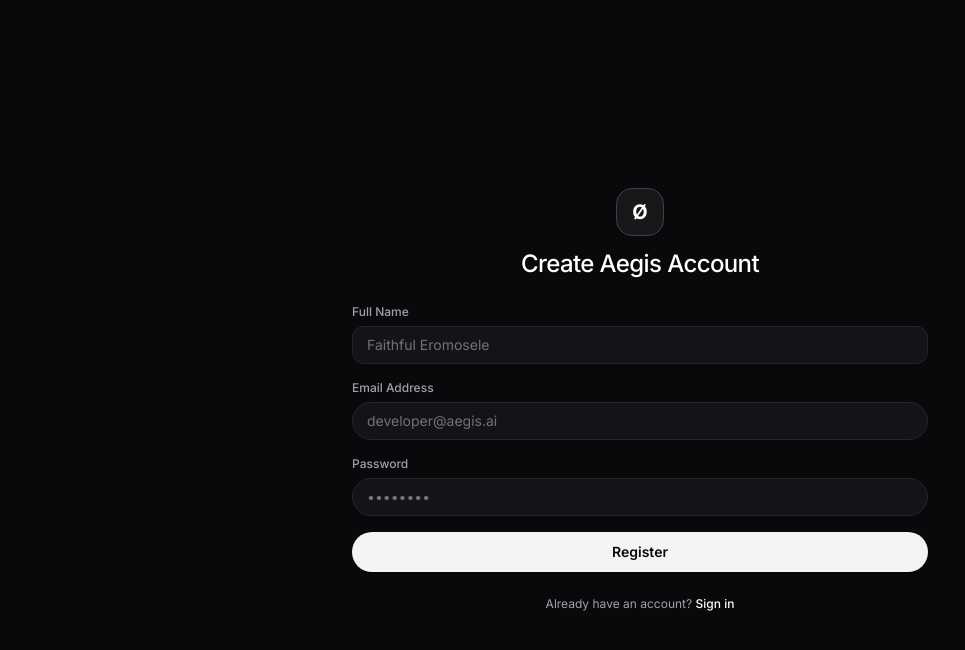
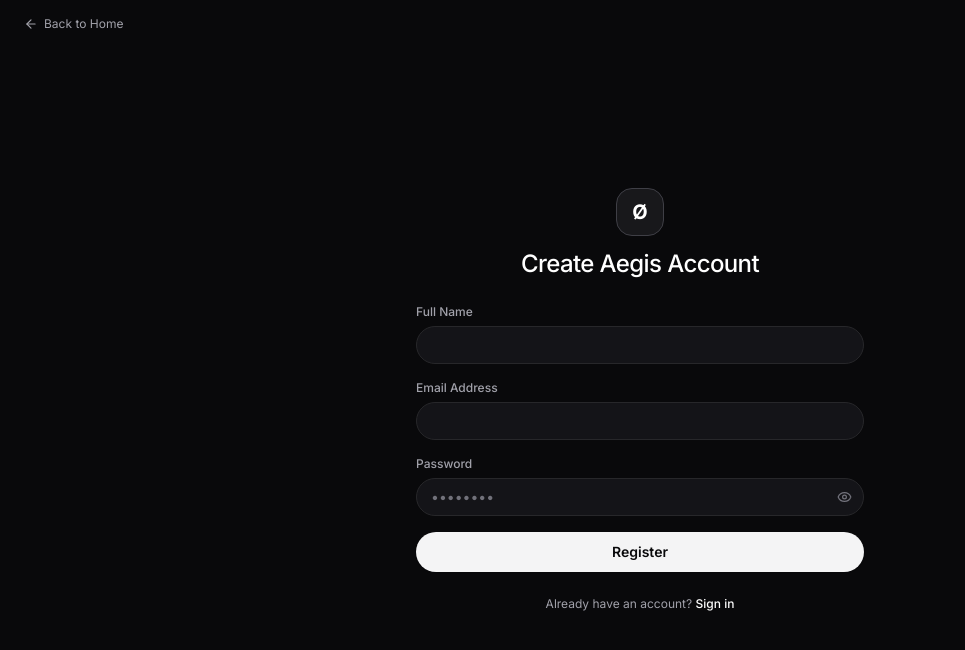
Before and after one commit to Faithful001/aegis, a React (Vite) app in the folder frontend/: page /auth/register in a window 1280 px wide. Shown: the top 650 px of the page, without its empty margins (0-965 px from the left). Built offline with nearby package versions, Linux system fonts and the light colour scheme.

Commit message:
chore: set up make and shell files to run the backend and frontend concurrently

```diff
--- a/frontend/src/api/client.ts
+++ b/frontend/src/api/client.ts
@@ -1,6 +1,7 @@
 import axios from "axios";
 
-export const API_BASE_URL = "http://localhost:8080/api/v1";
+export const API_BASE_URL = "/api/v1";
+
 
 export const apiClient = axios.create({
   baseURL: API_BASE_URL,
--- a/frontend/src/components/layout/Header.tsx
+++ b/frontend/src/components/layout/Header.tsx
@@ -1,4 +1,5 @@
 import React, { useState } from "react";
+import { Link } from "@tanstack/react-router";
 import { Settings, Sparkles } from "lucide-react";
 import { useAuth } from "../../context/AuthContext";
 import { AuthModal } from "../modals/AuthModal";
@@ -25,22 +26,20 @@
       <div className="flex items-center gap-3">
         <>
           {/* Sign in Button */}
-          <button
-            type="button"
-            onClick={() => openAuth("login")}
+          <Link
+            to="/auth/login"
             className="px-4 py-1.5 rounded-full bg-surface-card border border-surface-border text-xs font-semibold text-zinc-200 hover:bg-zinc-800 transition-all"
           >
             Sign in
-          </button>
+          </Link>
 
           {/* Sign up Button */}
-          <button
-            type="button"
-            onClick={() => openAuth("register")}
+          <Link
+            to="/auth/register"
             className="px-4 py-1.5 rounded-full bg-white text-zinc-950 text-xs font-semibold hover:bg-zinc-200 transition-all shadow-sm"
           >
             Sign up
-          </button>
+          </Link>
         </>
       </div>
 
--- a/frontend/src/components/ui/Input.tsx
+++ b/frontend/src/components/ui/Input.tsx
@@ -1,26 +1,47 @@
-import React from "react";
+import React, { useState } from "react";
+import { Eye, EyeOff } from "lucide-react";
 import { cn } from "./Button";
 
 export interface InputProps extends React.InputHTMLAttributes<HTMLInputElement> {
   label?: string;
   error?: string;
+  showToggle?: boolean;
 }
 
 export const Input = React.forwardRef<HTMLInputElement, InputProps>(
-  ({ className, label, error, type = "text", ...props }, ref) => {
+  ({ className, label, error, type = "text", showToggle, ...props }, ref) => {
+    const [visible, setVisible] = useState(false);
+
+    const isPassword = type === "password";
+    const inputType = isPassword && showToggle ? (visible ? "text" : "password") : type;
+
     return (
       <div className="w-full space-y-1.5">
         {label && <label className="block text-xs font-medium text-zinc-400">{label}</label>}
+        <div className="relative">
           <input
-          type={type}
+            type={inputType}
             ref={ref}
             className={cn(
               "w-full px-3.5 py-2 text-sm bg-surface-card border border-surface-border text-zinc-100 rounded-xl placeholder:text-zinc-500 focus:outline-none focus:border-zinc-500 focus:ring-1 focus:ring-zinc-500 transition-all duration-150",
+              isPassword && showToggle && "pr-10",
               error && "border-red-500/80 focus:border-red-500 focus:ring-red-500",
               className
             )}
             {...props}
           />
+          {isPassword && showToggle && (
+            <button
+              type="button"
+              onClick={() => setVisible((v) => !v)}
+              className="absolute right-3 top-1/2 -translate-y-1/2 text-zinc-500 hover:text-zinc-300 transition-colors"
+              tabIndex={-1}
+              aria-label={visible ? "Hide password" : "Show password"}
+            >
+              {visible ? <EyeOff size={15} /> : <Eye size={15} />}
+            </button>
+          )}
+        </div>
         {error && <p className="text-xs text-red-400 font-medium">{error}</p>}
       </div>
     );
--- a/frontend/src/pages/auth/login/index.tsx
+++ b/frontend/src/pages/auth/login/index.tsx
@@ -1,4 +1,6 @@
 import React, { useState } from "react";
+import { Link } from "@tanstack/react-router";
+import { ArrowLeft } from "lucide-react";
 import { useAuth } from "../../../context/AuthContext";
 import { Input } from "../../../components/ui/Input";
 import { Button } from "../../../components/ui/Button";
@@ -26,7 +28,14 @@
   };
 
   return (
-    <div className="w-full h-screen bg-background flex flex-col items-center justify-center max-w-md mx-auto">
+    <div className="w-full h-screen bg-background flex flex-col items-center justify-center max-w-md mx-auto relative">
+      <Link
+        to="/"
+        className="fixed top-4 left-6 flex items-center gap-1.5 text-xs text-zinc-400 hover:text-white transition-colors group"
+      >
+        <ArrowLeft size={14} className="group-hover:-translate-x-0.5 transition-transform" />
+        Back to Home
+      </Link>
       <div className="text-center mb-6">
         <div className="w-12 h-12 rounded-2xl bg-zinc-900 border border-zinc-700 flex items-center justify-center text-white text-xl font-bold mx-auto mb-3">
           Ø
@@ -38,7 +47,7 @@
         <Input
           label="Email Address"
           type="email"
-          placeholder="developer@aegis.ai"
+          placeholder=""
           className="rounded-full"
           value={email}
           onChange={(e) => setEmail(e.target.value)}
@@ -49,6 +58,7 @@
           type="password"
           placeholder="••••••••"
           className="rounded-full"
+          showToggle
           value={password}
           onChange={(e) => setPassword(e.target.value)}
           required
@@ -65,9 +75,9 @@
 
       <p className="text-xs text-center text-zinc-400 mt-6">
         Don't have an account?{" "}
-        <a href="/auth/register" className="text-white hover:underline font-medium">
+        <Link to="/auth/register" className="text-white hover:underline font-medium">
           Create account
-        </a>
+        </Link>
       </p>
     </div>
   );
--- a/frontend/src/pages/auth/register/index.tsx
+++ b/frontend/src/pages/auth/register/index.tsx
@@ -1,4 +1,6 @@
 import React, { useState } from "react";
+import { Link } from "@tanstack/react-router";
+import { ArrowLeft } from "lucide-react";
 import { useAuth } from "../../../context/AuthContext";
 import { Input } from "../../../components/ui/Input";
 import { Button } from "../../../components/ui/Button";
@@ -27,7 +29,14 @@
   };
 
   return (
-    <div className="w-full h-screen bg-background flex flex-col items-center justify-center max-w-xl mx-auto">
+    <div className="w-full h-screen bg-background flex flex-col items-center justify-center max-w-md mx-auto relative">
+      <Link
+        to="/"
+        className="fixed top-4 left-6 flex items-center gap-1.5 text-xs text-zinc-400 hover:text-white transition-colors group"
+      >
+        <ArrowLeft size={14} className="group-hover:-translate-x-0.5 transition-transform" />
+        Back to Home
+      </Link>
       <div className="text-center mb-6">
         <div className="w-12 h-12 rounded-2xl bg-zinc-900 border border-zinc-700 flex items-center justify-center text-white text-xl font-bold mx-auto mb-3">
           Ø
@@ -38,14 +47,15 @@
       <form onSubmit={handleSubmit} className="space-y-4 w-full">
         <Input
           label="Full Name"
-          placeholder="Faithful Eromosele"
+          placeholder=""
+          className="rounded-full"
           value={name}
           onChange={(e) => setName(e.target.value)}
         />
         <Input
           label="Email Address"
           type="email"
-          placeholder="developer@aegis.ai"
+          placeholder=""
           className="rounded-full"
           value={email}
           onChange={(e) => setEmail(e.target.value)}
@@ -56,6 +66,7 @@
           type="password"
           placeholder="••••••••"
           className="rounded-full"
+          showToggle
           value={password}
           onChange={(e) => setPassword(e.target.value)}
           required
@@ -72,9 +83,9 @@
 
       <p className="text-xs text-center text-zinc-400 mt-6">
         Already have an account?{" "}
-        <a href="/auth/login" className="text-white hover:underline font-medium">
+        <Link to="/auth/login" className="text-white hover:underline font-medium">
           Sign in
-        </a>
+        </Link>
       </p>
     </div>
   );
--- a/frontend/vite.config.ts
+++ b/frontend/vite.config.ts
@@ -1,23 +1,23 @@
-import { defineConfig } from 'vite';
-import react from '@vitejs/plugin-react';
-import path from 'path';
+import { defineConfig } from "vite";
+import react from "@vitejs/plugin-react";
+import path from "path";
 
 export default defineConfig({
   plugins: [react()],
   resolve: {
     alias: {
-      '@': path.resolve(__dirname, './src'),
+      "@": path.resolve(__dirname, "./src"),
     },
   },
   server: {
-    port: 3000,
+    port: 5173,
     proxy: {
-      '/api': {
-        target: 'http://localhost:8080',
+      "/api": {
+        target: "http://localhost:8000",
         changeOrigin: true,
       },
-      '/v1': {
-        target: 'http://localhost:8080',
+      "/v1": {
+        target: "http://localhost:8080",
         changeOrigin: true,
       },
     },
```
Also changed, not shown: 1 other file (tests, documents, lock files or other folders). Lines whose indentation alone changed are shown as unchanged.
